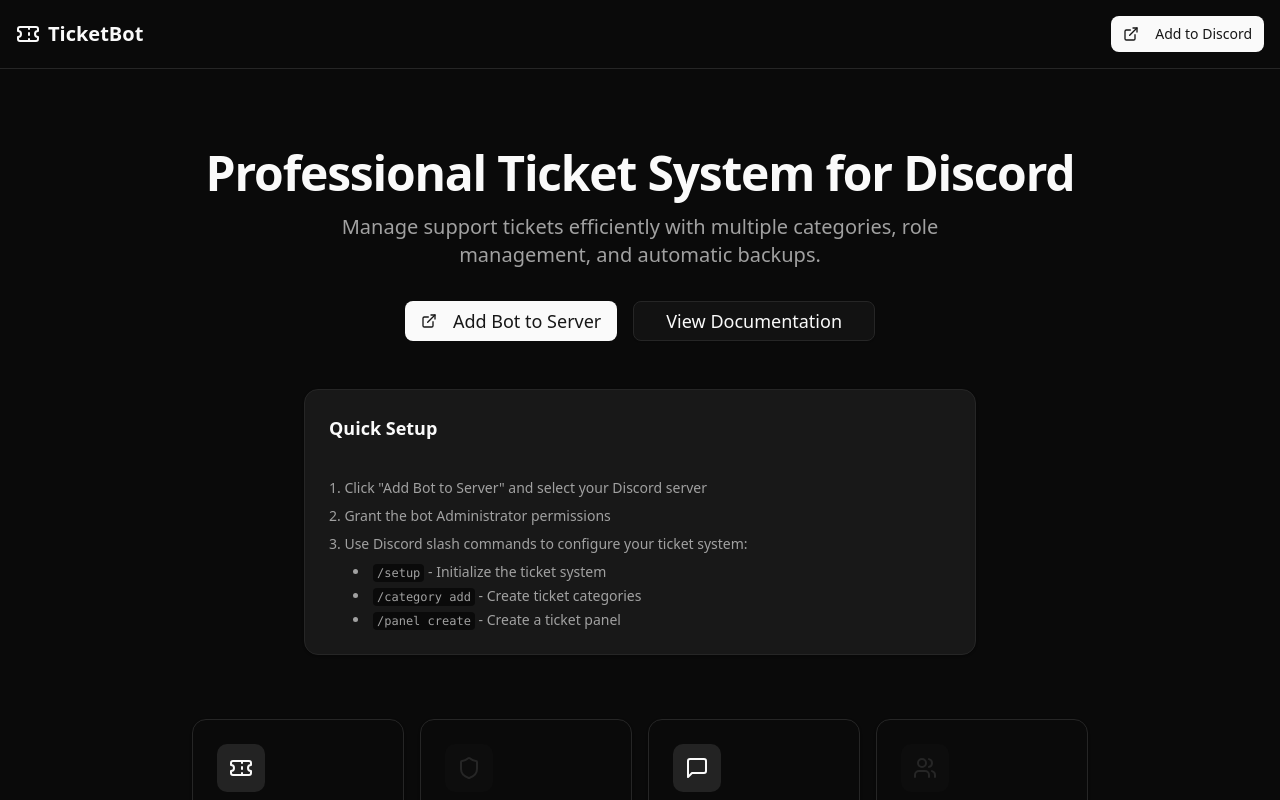
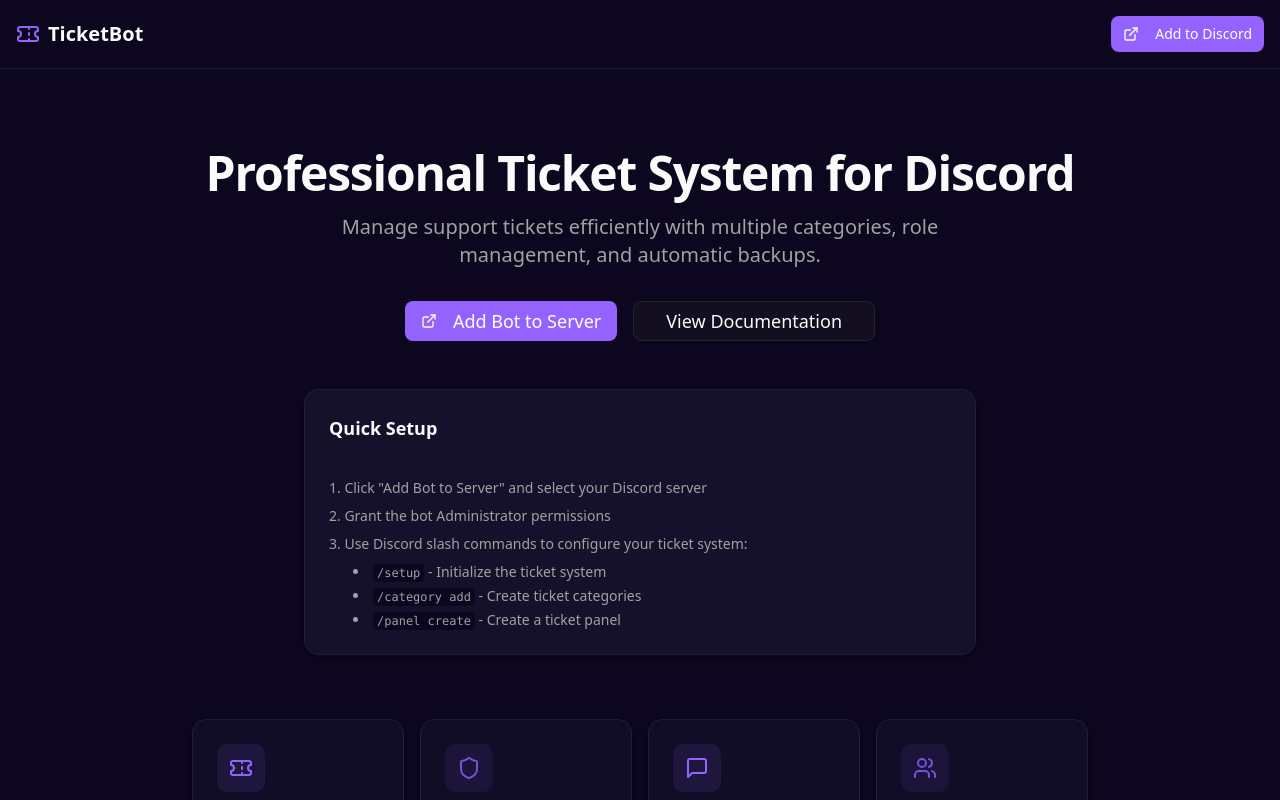
Before and after one commit to ahojekcorp/CC-Ticket-BOT, a Next.js app: page / in a window 1280 px wide. Shown: the top 800 px of the page. Built offline with nearby package versions, Linux system fonts and the light colour scheme.

Commit message:
Update globals.css

```diff
--- a/app/globals.css
+++ b/app/globals.css
@@ -10,14 +10,16 @@
   --card-foreground: oklch(0.145 0 0);
   --popover: oklch(1 0 0);
   --popover-foreground: oklch(0.145 0 0);
-  --primary: oklch(0.205 0 0);
-  --primary-foreground: oklch(0.985 0 0);
+  /* Updated primary to purple */
+  --primary: oklch(0.55 0.25 290);
+  --primary-foreground: oklch(1 0 0);
   --secondary: oklch(0.97 0 0);
   --secondary-foreground: oklch(0.205 0 0);
   --muted: oklch(0.97 0 0);
   --muted-foreground: oklch(0.556 0 0);
-  --accent: oklch(0.97 0 0);
-  --accent-foreground: oklch(0.205 0 0);
+  /* Updated accent to lighter purple */
+  --accent: oklch(0.75 0.15 290);
+  --accent-foreground: oklch(1 0 0);
   --destructive: oklch(0.577 0.245 27.325);
   --destructive-foreground: oklch(0.577 0.245 27.325);
   --border: oklch(0.922 0 0);
@@ -40,23 +42,30 @@
 }
 
 .dark {
-  --background: oklch(0.145 0 0);
+  /* Updated dark mode background to dark purple */
+  --background: oklch(0.15 0.05 290);
   --foreground: oklch(0.985 0 0);
-  --card: oklch(0.145 0 0);
+  /* Updated card background to slightly lighter dark purple */
+  --card: oklch(0.18 0.05 290);
   --card-foreground: oklch(0.985 0 0);
   --popover: oklch(0.145 0 0);
   --popover-foreground: oklch(0.985 0 0);
-  --primary: oklch(0.985 0 0);
-  --primary-foreground: oklch(0.205 0 0);
-  --secondary: oklch(0.269 0 0);
+  /* Updated primary to bright purple */
+  --primary: oklch(0.65 0.25 290);
+  --primary-foreground: oklch(1 0 0);
+  /* Updated secondary to purple-gray */
+  --secondary: oklch(0.25 0.05 290);
   --secondary-foreground: oklch(0.985 0 0);
-  --muted: oklch(0.269 0 0);
+  /* Updated muted to purple-gray */
+  --muted: oklch(0.25 0.05 290);
   --muted-foreground: oklch(0.708 0 0);
-  --accent: oklch(0.269 0 0);
-  --accent-foreground: oklch(0.985 0 0);
+  /* Updated accent to medium purple */
+  --accent: oklch(0.55 0.2 290);
+  --accent-foreground: oklch(1 0 0);
   --destructive: oklch(0.396 0.141 25.723);
   --destructive-foreground: oklch(0.637 0.237 25.331);
-  --border: oklch(0.269 0 0);
+  /* Updated border to purple-gray */
+  --border: oklch(0.25 0.05 290);
   --input: oklch(0.269 0 0);
   --ring: oklch(0.439 0 0);
   --chart-1: oklch(0.488 0.243 264.376);
```
